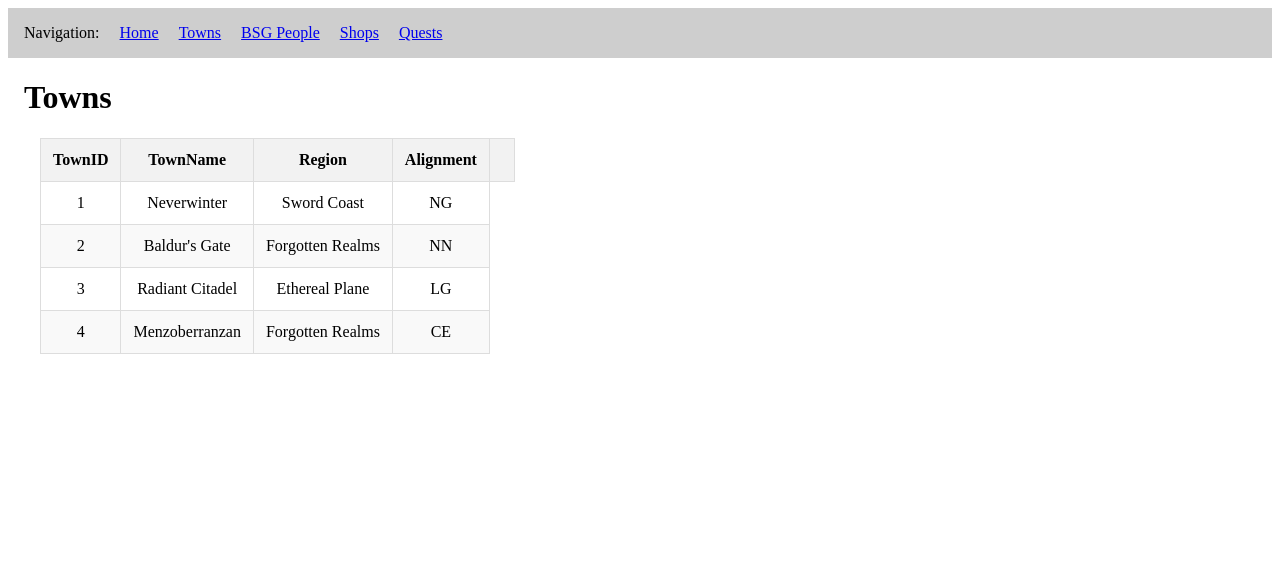
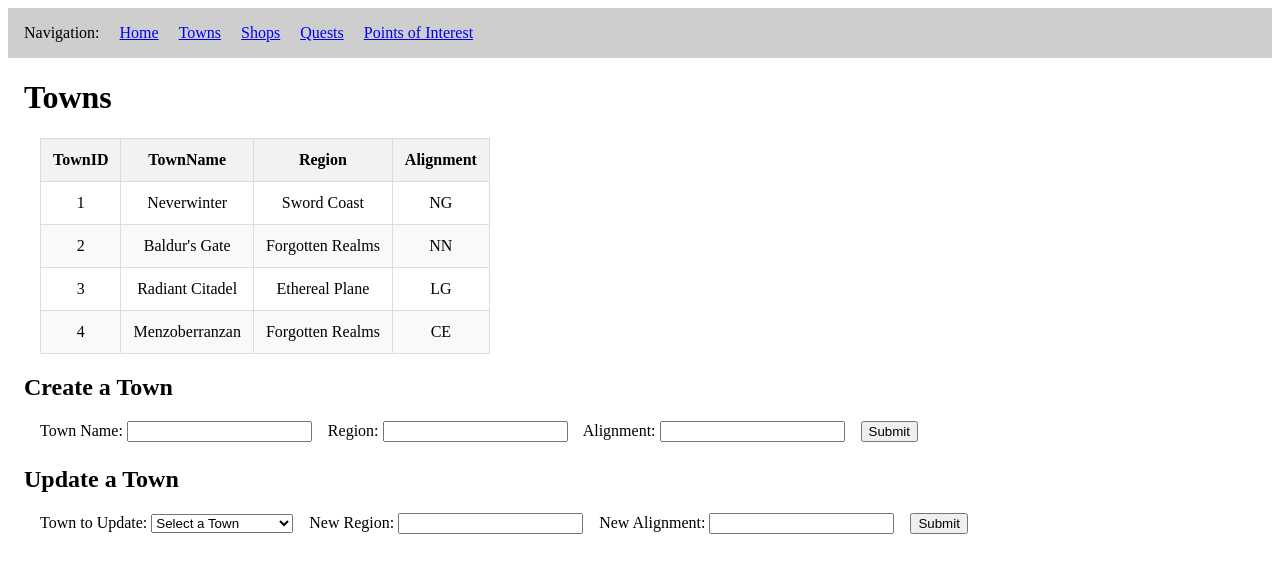
Before and after one commit to Smiththedude/Project, a Flask app: page /towns in a window 1280 px wide. Shown: the top 573 px of the page. Run offline with Flask 3, Linux system fonts and the light colour scheme; data comes from the database, SQL or seed files in the repository; data that the repository does not hold is empty; some libraries are stand-ins or nearby versions.

Commit message:
Added POI page and create/update forms to Towns. Removed bsg_people page.

```diff
--- a/app.py
+++ b/app.py
@@ -44,7 +44,7 @@
         )
 
     except Exception as e:
-        print(f"Error executing queries: {e}")
+        print(f"Error retrieving people: {e}")
         return "An error occurred while executing the database queries.", 500
 
     finally:
@@ -72,7 +72,7 @@
         )
 
     except Exception as e:
-        print(f"Error executing queries: {e}")
+        print(f"Error retrieving towns: {e}")
         return f"An error occurred while executing the database queries: {e}", 500
 
     finally:
@@ -93,7 +93,7 @@
         return render_template("shops.j2", shops=shops)
 
     except Exception as e:
-        print(f"Error executing queries: {e}")
+        print(f"Error retrieving shops: {e}")
         return "An error occurred while executing the database queries.", 500
 
     finally:
@@ -114,8 +114,29 @@
         return render_template("quests.j2", quests=quests)
 
     except Exception as e:
-        print(f"Error executing query: {e}")
+        print(f"Error retrieving quests: {e}")
         return "An error occurred while retrieving quests.", 500
+
+    finally:
+        if "dbConnection" in locals() and dbConnection:
+            dbConnection.close()
+
+
+@app.route("/poi", methods=["GET"])
+def db_pois():
+    try:
+        dbConnection = db.connectDB()  # Open the database connection
+
+        # Query all points of interest
+        query = "SELECT * FROM Points_of_Interest;"
+        pois = db.query(dbConnection, query).fetchall()
+
+        # Render the points_of_interest.j2 file with POI data
+        return render_template("poi.j2", pois=pois)
+
+    except Exception as e:
+        print(f"Error retrieving POIs: {e}")
+        return "An error occurred while retrieving points of interest.", 500
 
     finally:
         if "dbConnection" in locals() and dbConnection:
--- a/templates/Towns.j2
+++ b/templates/Towns.j2
@@ -11,12 +11,11 @@
             {% for key in towns[0].keys() %}
             <th>{{ key }}</th>
             {% endfor %}
-            <th></th>
         </tr>
     </thead>
 
     <tbody>
-        {# For each row, print the id, fname, lname, homeworld and age #}
+        {# For each row, print the id, name, region, and alignment #}
         {% for town in towns %}
         <tr>
             <td>{{ town.TownID }}</td>
@@ -28,6 +27,42 @@
     </tbody>
 </table>
 
+{# CREATE form #}
+<h2>Create a Town</h2>
+<form class="cuForm" id="create_town_form">
+    <label for="create_town_name">Town Name: </label>
+    <input type="text" name="create_town_name" id="create_town_name" required>
+
+    <label for="create_town_region">Region: </label>
+    <input type="text" name="create_town_region" id="create_town_region" required>
+
+    <label for="create_town_alignment">Alignment: </label>
+    <input type="text" name="create_town_alignment" id="create_town_alignment">
+
+    <input type="submit">
+</form>
+
+{# UPDATE form #}
+<h2>Update a Town</h2>
+<form class="cuForm" id="update_town_form">
+    <label for="update_town_id">Town to Update: </label>
+    <select name="update_town_id" id="update_town_id" required>
+        <option value="" disabled selected>Select a Town</option>
+        {% for town in towns %}
+        <option value="{{ town.TownID }}">
+            {{ town.TownID }} - {{ town.TownName }}
+        </option>
+        {% endfor %}
+    </select>
+
+    <label for="update_town_region">New Region: </label>
+    <input type="text" name="update_town_region" id="update_town_region">
+
+    <label for="update_town_alignment">New Alignment: </label>
+    <input type="text" name="update_town_alignment" id="update_town_alignment">
+
+    <input type="submit">
+</form>
 
 
 {% endblock %}
--- a/templates/main.j2
+++ b/templates/main.j2
@@ -10,9 +10,9 @@
         Navigation:
         <a href="/">Home</a>
         <a href="/towns">Towns</a>
-        <a href="/bsg-people">BSG People</a>
         <a href="/shops">Shops</a>
         <a href="/quests">Quests</a>
+        <a href="/poi">Points of Interest</a>
     </nav>
 
     {% block content %}{% endblock %}
```
Also changed, not shown: templates/poi.j2 (added, +85 -0 lines).
